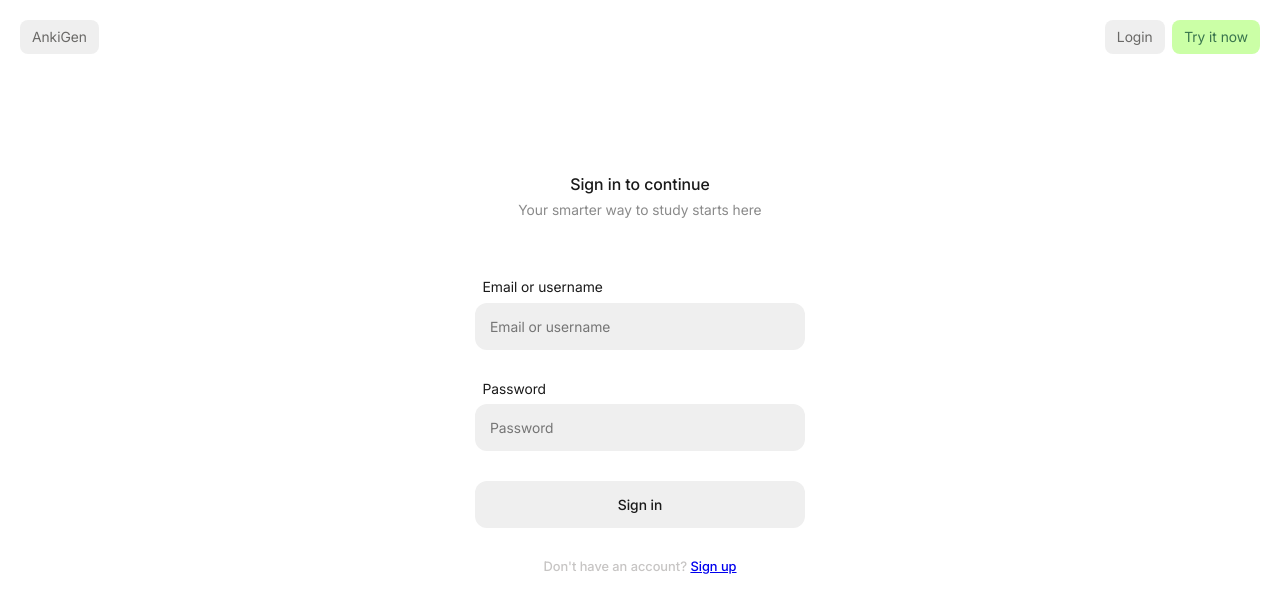
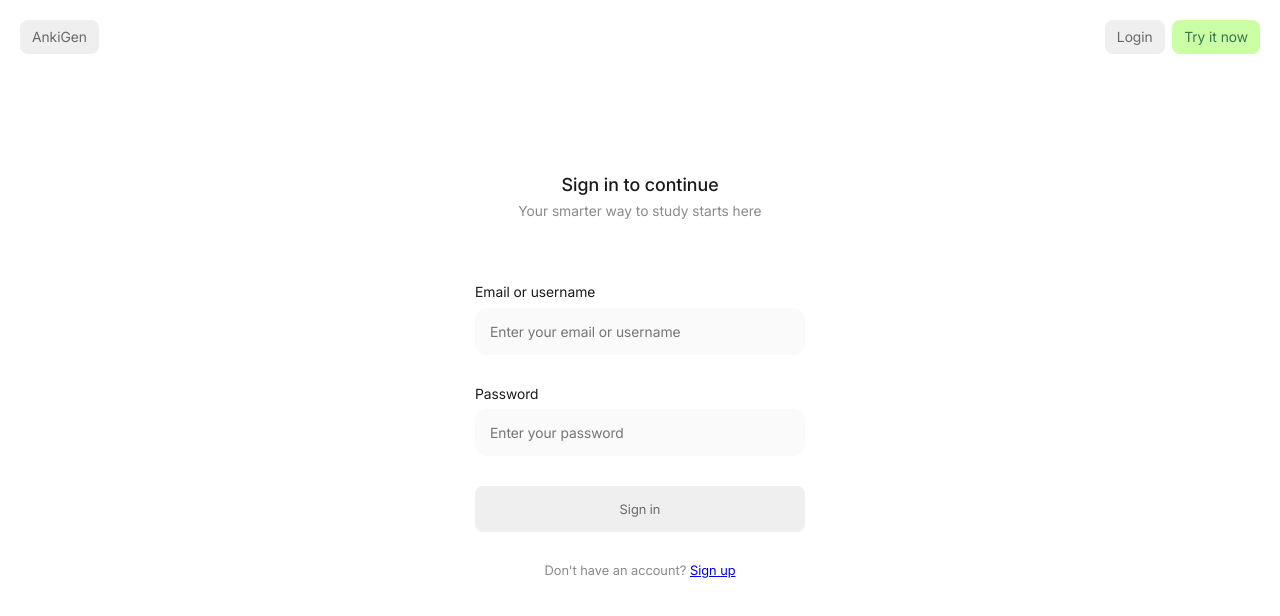
Before and after one commit to andrexxrojas/Anki-Generator-Project, a Next.js app in the folder frontend/: page /account/login in a window 1280 px wide. Shown: the top 616 px of the page. Built offline with nearby package versions, Linux system fonts and the light colour scheme; no server answers.

Commit message:
Update auth page styling

```diff
--- a/frontend/src/app/account/login/components/LoginForm.tsx
+++ b/frontend/src/app/account/login/components/LoginForm.tsx
@@ -31,7 +31,7 @@ export default function LoginForm() {
                     type="text"
                     id="identifier"
                     name="identifier"
-                    placeholder="Email or username"
+                    placeholder="Enter your email or username"
                     className={styles.formInput}
                     disabled={isLoading}
                     required
@@ -45,7 +45,7 @@ export default function LoginForm() {
                     type="password"
                     id="password"
                     name="password"
-                    placeholder="Password"
+                    placeholder="Enter your password"
                     className={styles.formInput}
                     disabled={isLoading}
                     required
--- a/frontend/src/app/account/login/styles.module.css
+++ b/frontend/src/app/account/login/styles.module.css
@@ -19,13 +19,12 @@
     font-family: var(--font-regular);
     font-size: var(--text-sm);
     color: var(--text-primary);
-    margin-left: 0.5rem;
 }
 
 .formInput {
     font-family: var(--font-regular);
     font-size: var(--text-sm);
-    background-color: var(--bg-secondary);
+    background-color: var(--bg-primary);
     color: var(--text-primary);
     padding: 1rem;
     width: 100%;
@@ -34,16 +33,17 @@
 }
 
 .formSubmitBtn {
-    font-family: var(--font-medium);
-    font-size: var(--text-sm);
-    background-color: var(--bg-secondary);
-    color: var(--text-primary);
+    font-family: var(--font-regular);
+    font-size: var(--text-xs);
+    background-color: var(--grey-btn-md-bg);
+    color: var(--grey-btn-md-color);
+    padding: var(--grey-btn-md-padding);
+    border-radius: var(--grey-btn-md-radius);
+
     width: 100%;
     max-width: 22rem;
-    padding: 1rem;
     border: none;
     outline: none;
-    border-radius: var(--radius-sm);
     transition: background-color 0.18s cubic-bezier(0.4, 0, 0.2, 1);
 
     cursor: pointer;
@@ -51,7 +51,3 @@
     -moz-appearance: none;
     appearance: none;
 }
-
-.formSubmitBtn:hover {
-    background-color: var(--bg-tertiary);
-}
--- a/frontend/src/app/account/register/styles.module.css
+++ b/frontend/src/app/account/register/styles.module.css
@@ -25,7 +25,7 @@
 .formInput {
     font-family: var(--font-regular);
     font-size: var(--text-sm);
-    background-color: var(--bg-secondary);
+    background-color: var(--bg-primary);
     color: var(--text-primary);
     padding: 1rem;
     width: 100%;
@@ -34,26 +34,23 @@
 }
 
 .formSubmitBtn {
-    font-family: var(--font-medium);
-    font-size: var(--text-sm);
-    background-color: var(--bg-secondary);
-    color: var(--text-primary);
+    font-family: var(--font-regular);
+    font-size: var(--text-xs);
+    background-color: var(--grey-btn-md-bg);
+    color: var(--grey-btn-md-color);
+    padding: var(--grey-btn-md-padding);
+    border-radius: var(--grey-btn-md-radius);
+
     width: 100%;
     max-width: 22rem;
-    padding: 1rem;
     border: none;
     outline: none;
-    border-radius: var(--radius-sm);
     transition: background-color 0.18s cubic-bezier(0.4, 0, 0.2, 1);
 
     cursor: pointer;
     -webkit-appearance: none;
     -moz-appearance: none;
     appearance: none;
-}
-
-.formSubmitBtn:hover {
-    background-color: var(--bg-tertiary);
 }
 
 .errorMessage {
--- a/frontend/src/app/components/AuthLayout/styles.module.css
+++ b/frontend/src/app/components/AuthLayout/styles.module.css
@@ -8,11 +8,11 @@
 
 .title {
     font-family: var(--font-medium);
-    font-size: var(--text-md);
+    font-size: var(--text-lg);
     font-weight: 500;
     color: var(--text-primary);
     text-align: center;
-    margin-bottom: 0.5rem;
+    margin-bottom: var(--space-sm);
 }
 
 .description {
@@ -20,7 +20,7 @@
     font-size: var(--text-sm);
     color: var(--text-secondary);
     text-align: center;
-    margin-bottom: 4rem;
+    margin-bottom: var(--space-3xl);
 }
 
 .toggleContainer {
@@ -28,12 +28,12 @@
 }
 
 .toggleText {
-    font-family: var(--font-medium);
+    font-family: var(--font-regular);
     font-size: var(--text-xs);
-    color: var(--text-tertiary);
+    color: var(--text-secondary);
     text-align: center;
 }
 
 .toggleLink {
-    color: var(--text-tertiary);
+    color: var(--text-secondary);
 }
```
